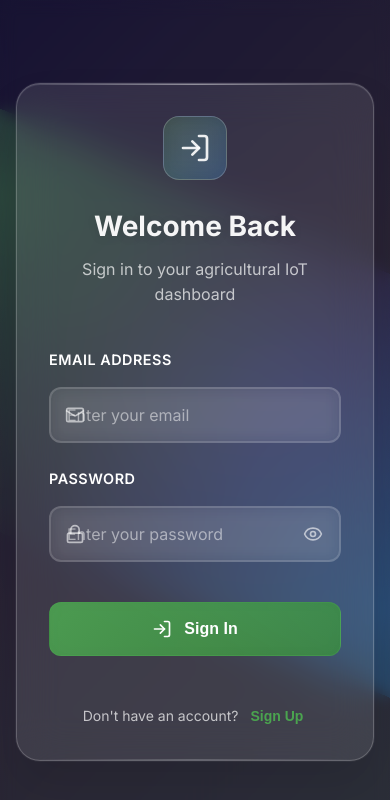
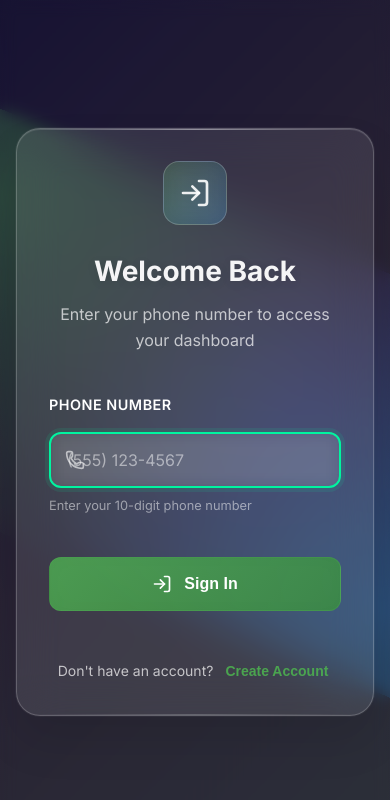
Before and after one commit to Grelien/Web-platform, a React (Vite) app in the folder frontend/: page / in a window 390 px wide. Shown: the top 800 px of the page. Built offline with nearby package versions, Linux system fonts and the light colour scheme.

Commit message:
updated the login page to use phone number

```diff
--- a/frontend/src/components/Login.tsx
+++ b/frontend/src/components/Login.tsx
@@ -1,5 +1,5 @@
 import { useState } from 'react';
-import { Eye, EyeOff, LogIn, Mail, Lock } from 'lucide-react';
+import { LogIn, Phone } from 'lucide-react';
 import { useAuth } from '../hooks/useAuth';
 import './Auth.css';
 
@@ -10,21 +10,41 @@ interface LoginProps {
 export function Login({ onSwitchToRegister }: LoginProps) {
   const { login } = useAuth();
   const [formData, setFormData] = useState({
-    email: '',
-    password: ''
+    phoneNumber: ''
   });
-  const [showPassword, setShowPassword] = useState(false);
   const [isLoading, setIsLoading] = useState(false);
   const [error, setError] = useState('');
 
   const handleInputChange = (e: React.ChangeEvent<HTMLInputElement>) => {
     const { name, value } = e.target;
-    setFormData(prev => ({
-      ...prev,
-      [name]: value
-    }));
+
+    // Format phone number as user types
+    if (name === 'phoneNumber') {
+      // Remove all non-digits
+      const digits = value.replace(/\D/g, '');
+      // Limit to 10 digits
+      const limitedDigits = digits.slice(0, 10);
+      // Format as (XXX) XXX-XXXX
+      let formattedNumber = limitedDigits;
+      if (limitedDigits.length >= 6) {
+        formattedNumber = `(${limitedDigits.slice(0, 3)}) ${limitedDigits.slice(3, 6)}-${limitedDigits.slice(6)}`;
+      } else if (limitedDigits.length >= 3) {
+        formattedNumber = `(${limitedDigits.slice(0, 3)}) ${limitedDigits.slice(3)}`;
+      }
+
+      setFormData(prev => ({
+        ...prev,
+        [name]: formattedNumber
+      }));
+    }
+
     // Clear error when user starts typing
     if (error) setError('');
+  };
+
+  const validatePhoneNumber = (phone: string): boolean => {
+    const digits = phone.replace(/\D/g, '');
+    return digits.length === 10;
   };
 
   const handleSubmit = async (e: React.FormEvent) => {
@@ -32,8 +52,19 @@ export function Login({ onSwitchToRegister }: LoginProps) {
     setIsLoading(true);
     setError('');
 
+    // Validate phone number
+    if (!validatePhoneNumber(formData.phoneNumber)) {
+      setError('Please enter a valid 10-digit phone number');
+      setIsLoading(false);
+      return;
+    }
+
     try {
-      await login(formData.email, formData.password);
+      // Extract digits only for API call
+      const phoneDigits = formData.phoneNumber.replace(/\D/g, '');
+      await login({
+        phoneNumber: phoneDigits
+      });
     } catch (err) {
       setError(err instanceof Error ? err.message : 'Login failed');
     } finally {
@@ -49,7 +80,7 @@ export function Login({ onSwitchToRegister }: LoginProps) {
             <LogIn size={32} />
           </div>
           <h1>Welcome Back</h1>
-          <p>Sign in to your agricultural IoT dashboard</p>
+          <p>Enter your phone number to access your dashboard</p>
         </div>
 
         <form onSubmit={handleSubmit} className="auth-form">
@@ -60,46 +91,22 @@ export function Login({ onSwitchToRegister }: LoginProps) {
           )}
 
           <div className="form-group">
-            <label htmlFor="email">Email Address</label>
+            <label htmlFor="phoneNumber">Phone Number</label>
             <div className="input-wrapper">
-              <Mail className="input-icon" size={20} />
+              <Phone className="input-icon" size={20} />
               <input
-                type="email"
-                id="email"
-                name="email"
-                value={formData.email}
+                type="tel"
+                id="phoneNumber"
+                name="phoneNumber"
+                value={formData.phoneNumber}
                 onChange={handleInputChange}
-                placeholder="Enter your email"
+                placeholder="(555) 123-4567"
                 required
                 disabled={isLoading}
+                autoFocus
               />
             </div>
-          </div>
-
-          <div className="form-group">
-            <label htmlFor="password">Password</label>
-            <div className="input-wrapper">
-              <Lock className="input-icon" size={20} />
-              <input
-                type={showPassword ? 'text' : 'password'}
-                id="password"
-                name="password"
-                value={formData.password}
-                onChange={handleInputChange}
-                placeholder="Enter your password"
-                required
-                disabled={isLoading}
-              />
-              <button
-                type="button"
-                className="password-toggle"
-                onClick={() => setShowPassword(!showPassword)}
-                disabled={isLoading}
-                aria-label={showPassword ? 'Hide password' : 'Show password'}
-              >
-                {showPassword ? <EyeOff size={20} /> : <Eye size={20} />}
-              </button>
-            </div>
+            <small className="input-hint">Enter your 10-digit phone number</small>
           </div>
 
           <button
@@ -125,7 +132,7 @@ export function Login({ onSwitchToRegister }: LoginProps) {
               onClick={onSwitchToRegister}
               disabled={isLoading}
             >
-              Sign Up
+              Create Account
             </button>
           </div>
         </form>
--- a/frontend/src/components/Register.tsx
+++ b/frontend/src/components/Register.tsx
@@ -1,7 +1,8 @@
 import { useState } from 'react';
-import { Eye, EyeOff, UserPlus, Mail, Lock, User } from 'lucide-react';
+import { UserPlus, User } from 'lucide-react';
 import { useAuth } from '../hooks/useAuth';
 import './Auth.css';
+import type { RegisterData } from '../types';
 
 interface RegisterProps {
   onSwitchToLogin: () => void;
@@ -9,15 +10,13 @@ interface RegisterProps {
 
 export function Register({ onSwitchToLogin }: RegisterProps) {
   const { register } = useAuth();
-  const [formData, setFormData] = useState({
+  const [formData, setFormData] = useState<RegisterData>({
     firstName: '',
     lastName: '',
     email: '',
     password: '',
-    confirmPassword: ''
+    phoneNumber: ''
   });
-  const [showPassword, setShowPassword] = useState(false);
-  const [showConfirmPassword, setShowConfirmPassword] = useState(false);
   const [isLoading, setIsLoading] = useState(false);
   const [error, setError] = useState('');
 
@@ -25,29 +24,11 @@ export function Register({ onSwitchToLogin }: RegisterProps) {
     const { name, value } = e.target;
     setFormData(prev => ({
       ...prev,
-      [name]: value
+      [name]: value.trim()
     }));
+
     // Clear error when user starts typing
     if (error) setError('');
-  };
-
-  const validatePassword = (password: string): string | null => {
-    if (password.length < 8) {
-      return 'Password must be at least 8 characters long';
-    }
-    if (!/[A-Z]/.test(password)) {
-      return 'Password must contain at least one uppercase letter';
-    }
-    if (!/[a-z]/.test(password)) {
-      return 'Password must contain at least one lowercase letter';
-    }
-    if (!/\d/.test(password)) {
-      return 'Password must contain at least one number';
-    }
-    if (!/[!@#$%^&*(),.?":{}|<>]/.test(password)) {
-      return 'Password must contain at least one special character';
-    }
-    return null;
   };
 
   const handleSubmit = async (e: React.FormEvent) => {
@@ -55,27 +36,21 @@ export function Register({ onSwitchToLogin }: RegisterProps) {
     setIsLoading(true);
     setError('');
 
-    // Validation
-    if (formData.password !== formData.confirmPassword) {
-      setError('Passwords do not match');
+    // Validate required fields
+    if (!formData.firstName || !formData.lastName || !formData.email || !formData.password || !formData.phoneNumber) {
+      setError('Please fill in all fields');
       setIsLoading(false);
       return;
     }
 
-    const passwordError = validatePassword(formData.password);
-    if (passwordError) {
-      setError(passwordError);
+    if (formData.firstName.length < 2 || formData.lastName.length < 2) {
+      setError('Names must be at least 2 characters long');
       setIsLoading(false);
       return;
     }
 
     try {
-      await register({
-        firstName: formData.firstName,
-        lastName: formData.lastName,
-        email: formData.email,
-        password: formData.password
-      });
+      await register(formData);
     } catch (err) {
       setError(err instanceof Error ? err.message : 'Registration failed');
     } finally {
@@ -91,7 +66,7 @@ export function Register({ onSwitchToLogin }: RegisterProps) {
             <UserPlus size={32} />
           </div>
           <h1>Create Account</h1>
-          <p>Join the agricultural IoT revolution</p>
+          <p>Enter your details to get started</p>
         </div>
 
         <form onSubmit={handleSubmit} className="auth-form">
@@ -101,7 +76,6 @@ export function Register({ onSwitchToLogin }: RegisterProps) {
             </div>
           )}
 
-          <div className="form-row">
           <div className="form-group">
             <label htmlFor="firstName">First Name</label>
             <div className="input-wrapper">
@@ -112,9 +86,10 @@ export function Register({ onSwitchToLogin }: RegisterProps) {
                 name="firstName"
                 value={formData.firstName}
                 onChange={handleInputChange}
-                  placeholder="First name"
+                placeholder="John"
                 required
                 disabled={isLoading}
+                autoFocus
               />
             </div>
           </div>
@@ -129,25 +104,24 @@ export function Register({ onSwitchToLogin }: RegisterProps) {
                 name="lastName"
                 value={formData.lastName}
                 onChange={handleInputChange}
-                  placeholder="Last name"
+                placeholder="Doe"
                 required
                 disabled={isLoading}
               />
             </div>
           </div>
-          </div>
 
           <div className="form-group">
-            <label htmlFor="email">Email Address</label>
+            <label htmlFor="email">Email</label>
             <div className="input-wrapper">
-              <Mail className="input-icon" size={20} />
+              <User className="input-icon" size={20} />
               <input
                 type="email"
                 id="email"
                 name="email"
                 value={formData.email}
                 onChange={handleInputChange}
-                placeholder="Enter your email"
+                placeholder="example@example.com"
                 required
                 disabled={isLoading}
               />
@@ -157,57 +131,34 @@ export function Register({ onSwitchToLogin }: RegisterProps) {
           <div className="form-group">
             <label htmlFor="password">Password</label>
             <div className="input-wrapper">
-              <Lock className="input-icon" size={20} />
+              <User className="input-icon" size={20} />
               <input
-                type={showPassword ? 'text' : 'password'}
+                type="password"
                 id="password"
                 name="password"
                 value={formData.password}
                 onChange={handleInputChange}
-                placeholder="Create a password"
+                placeholder="********"
                 required
                 disabled={isLoading}
               />
-              <button
-                type="button"
-                className="password-toggle"
-                onClick={() => setShowPassword(!showPassword)}
-                disabled={isLoading}
-                aria-label={showPassword ? 'Hide password' : 'Show password'}
-              >
-                {showPassword ? <EyeOff size={20} /> : <Eye size={20} />}
-              </button>
-            </div>
-            <div className="password-requirements">
-              <small>
-                Password must contain at least 8 characters, uppercase, lowercase, number, and special character
-              </small>
             </div>
           </div>
 
           <div className="form-group">
-            <label htmlFor="confirmPassword">Confirm Password</label>
+            <label htmlFor="phoneNumber">Phone Number</label>
             <div className="input-wrapper">
-              <Lock className="input-icon" size={20} />
+              <User className="input-icon" size={20} />
               <input
-                type={showConfirmPassword ? 'text' : 'password'}
-                id="confirmPassword"
-                name="confirmPassword"
-                value={formData.confirmPassword}
+                type="tel"
+                id="phoneNumber"
+                name="phoneNumber"
+                value={formData.phoneNumber}
                 onChange={handleInputChange}
-                placeholder="Confirm your password"
+                placeholder="123-456-7890"
                 required
                 disabled={isLoading}
               />
-              <button
-                type="button"
-                className="password-toggle"
-                onClick={() => setShowConfirmPassword(!showConfirmPassword)}
-                disabled={isLoading}
-                aria-label={showConfirmPassword ? 'Hide password' : 'Show password'}
-              >
-                {showConfirmPassword ? <EyeOff size={20} /> : <Eye size={20} />}
-              </button>
             </div>
           </div>
 
--- a/frontend/src/contexts/AuthContext.tsx
+++ b/frontend/src/contexts/AuthContext.tsx
@@ -1,33 +1,17 @@
 // contexts/AuthContext.tsx - Authentication context for user management
 
 import { createContext, useState, useEffect, type ReactNode } from 'react';
-
-interface User {
-  id: string;
-  email: string;
-  firstName: string;
-  lastName: string;
-  createdAt: string;
-  lastLogin: string | null;
-  role: string;
-}
+import type { User, RegisterData } from '../types';
 
 interface AuthContextType {
   user: User | null;
   isAuthenticated: boolean;
   isLoading: boolean;
-  login: (email: string, password: string) => Promise<void>;
+  login: (credentials: { email?: string; password?: string; phoneNumber?: string }) => Promise<void>;
   register: (data: RegisterData) => Promise<void>;
   logout: () => void;
   updateProfile: (data: Partial<User>) => Promise<void>;
   changePassword: (currentPassword: string, newPassword: string) => Promise<void>;
-}
-
-interface RegisterData {
-  email: string;
-  password: string;
-  firstName: string;
-  lastName: string;
 }
 
 interface AuthProviderProps {
@@ -86,13 +70,13 @@ export function AuthProvider({ children }: AuthProviderProps) {
     checkAuthStatus();
   }, []);
 
-  const login = async (email: string, password: string): Promise<void> => {
+  const login = async (credentials: { email?: string; password?: string; phoneNumber?: string }): Promise<void> => {
     const response = await fetch(`${API_BASE_URL}/auth/login`, {
       method: 'POST',
       headers: {
         'Content-Type': 'application/json'
       },
-      body: JSON.stringify({ email, password })
+      body: JSON.stringify(credentials)
     });
 
     const data = await response.json();
```
Also changed, not shown: frontend/src/types/index.ts (+31 -0 lines), 2 other files (tests, documents, lock files or other folders). Lines whose indentation alone changed are shown as unchanged.
